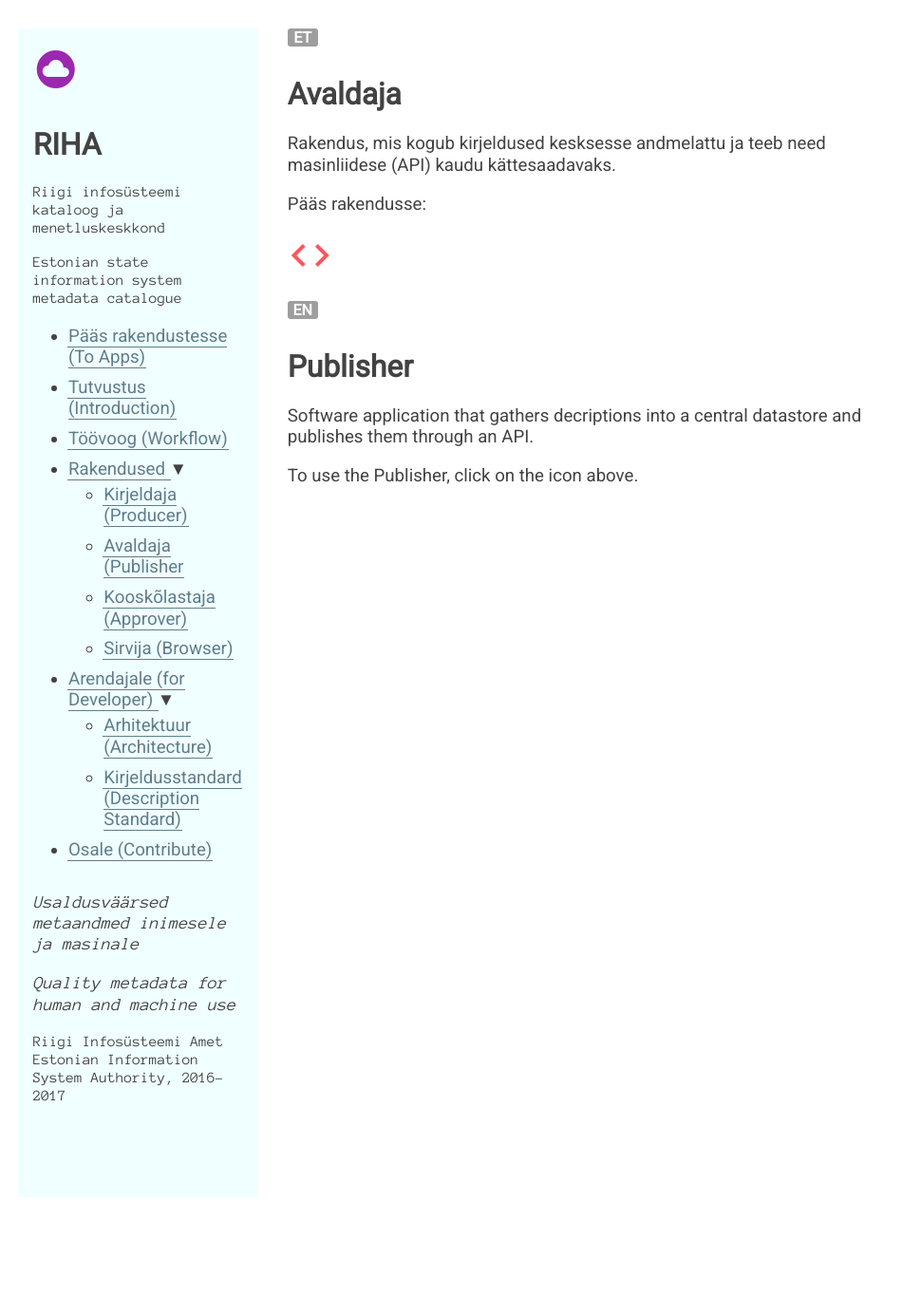
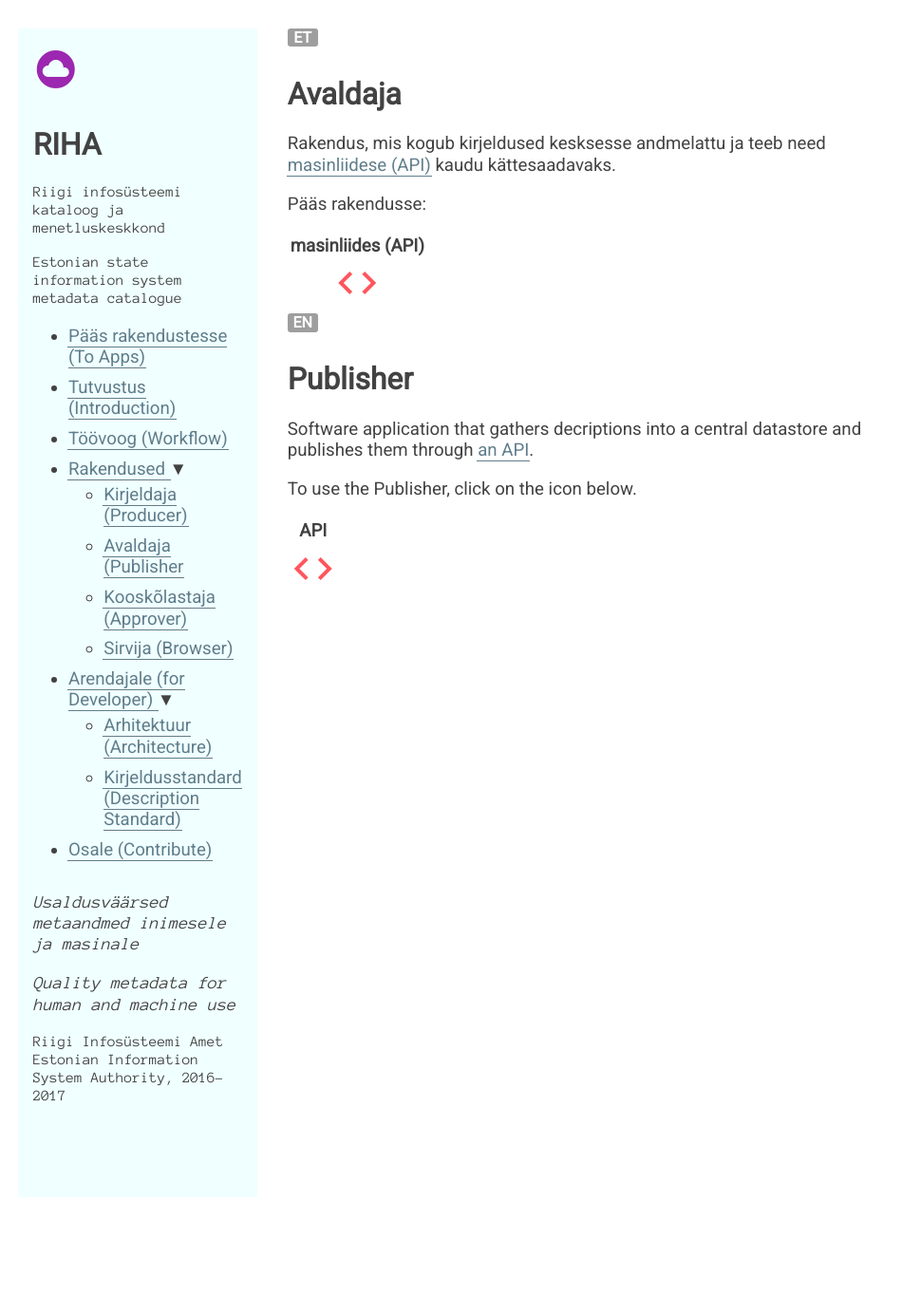
Before and after one commit to e-gov/RIHA-Index, a Jekyll site: the page built from Avaldaja.md, in a window 1280 px wide. Shown: the whole page at 95% size, without its empty margins (0-950 px from the left). Built offline with Jekyll 4.4.1, drawn with Linux system fonts in a browser that asks for light colours.

Commit message:
Update Avaldaja.md

```diff
--- a/Avaldaja.md
+++ b/Avaldaja.md
@@ -10,16 +10,22 @@ nr: 3
 
 # Avaldaja
 
-Rakendus, mis kogub kirjeldused kesksesse andmelattu ja teeb need masinliidese (API) kaudu kättesaadavaks.
+Rakendus, mis kogub kirjeldused kesksesse andmelattu ja teeb need [masinliidese (API)](Kirjeldusstandard) kaudu kättesaadavaks.
 
 Pääs rakendusse:
 
-<a href='http://ec2-35-160-53-79.us-west-2.compute.amazonaws.com:8081/systems.json' style='border-bottom: none !important;'><i class="material-icons ikoon" style='color: #FF555D; font-size: 48px;'>code</i></a>
+| masinliides (API)   |
+| :---: |
+| <a href='http://ec2-35-160-53-79.us-west-2.compute.amazonaws.com:8081/systems.json' style='border-bottom: none !important;'><i class="material-icons ikoon" style='color: #FF555D; font-size: 48px;'>code</i></a> |
 
 {% include EN.html %}
 
 # Publisher
 
-Software application that gathers decriptions into a central datastore and publishes them through an API.
+Software application that gathers decriptions into a central datastore and publishes them through [an API](Kirjeldusstandard).
 
-To use the Publisher, click on the icon above.
+To use the Publisher, click on the icon below.
+
+| API   |
+| :---: |
+| <a href='http://ec2-35-160-53-79.us-west-2.compute.amazonaws.com:8081/systems.json' style='border-bottom: none !important;'><i class="material-icons ikoon" style='color: #FF555D; font-size: 48px;'>code</i></a> |
```
